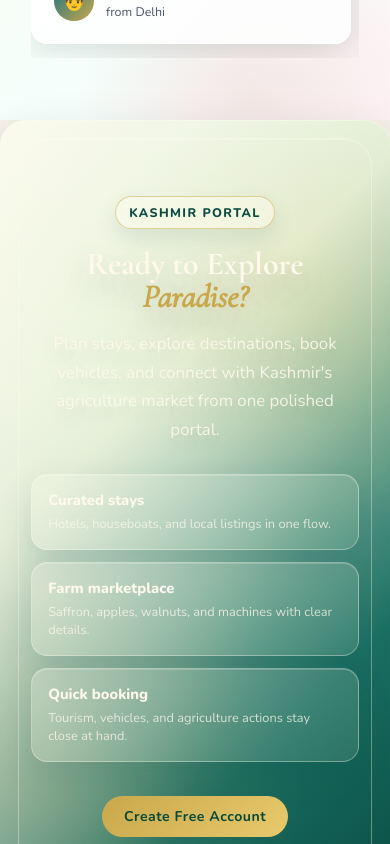
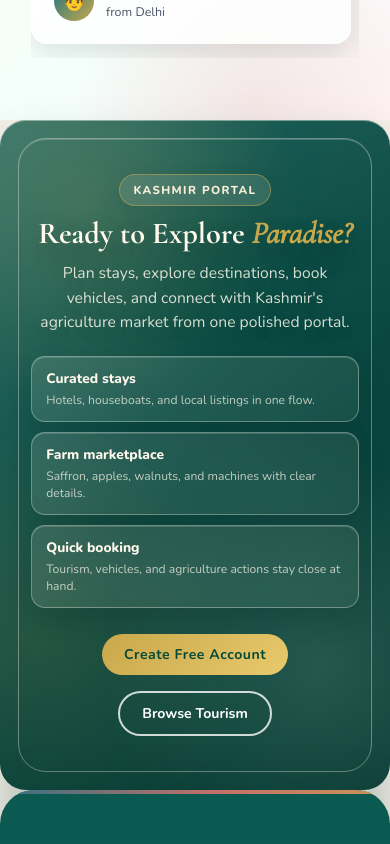
Before and after one commit to younisbhat014-glitch/kashmir-tourism-agriculture-v2, a React (Vite) app in the folder kashmir-app/: page / in a window 390 px wide. Shown: the part 2840-3684 px from the top of the page. Built offline with nearby package versions, Linux system fonts and the light colour scheme; no server answers.

Commit message:
Improve CTA readability

```diff
--- a/kashmir-app/src/pages/Home.jsx
+++ b/kashmir-app/src/pages/Home.jsx
@@ -249,11 +249,11 @@ function CTASection() {
 
   return (
     <section className="home-cta-section" style={{
-      padding: '76px 8%', textAlign: 'center',
+      padding: '54px 8%', textAlign: 'center',
       background: [
-        'radial-gradient(circle at 22% 18%, rgba(218,238,198,0.28) 0%, transparent 32%)',
-        'radial-gradient(circle at 82% 22%, rgba(225,193,84,0.22) 0%, transparent 30%)',
-        'linear-gradient(135deg, #edf6e9 0%, #dcebd2 34%, #1c7467 72%, #074a43 100%)',
+        'radial-gradient(circle at 22% 12%, rgba(201,168,76,0.18) 0%, transparent 32%)',
+        'radial-gradient(circle at 82% 82%, rgba(218,238,198,0.16) 0%, transparent 34%)',
+        'linear-gradient(135deg, #0c5a51 0%, #0a4a43 46%, #073b36 100%)',
       ].join(', '),
       position: 'relative', overflow: 'hidden',
     }}>
@@ -261,9 +261,9 @@ function CTASection() {
         position: 'absolute',
         inset: 0,
         backgroundImage: [
-          'linear-gradient(115deg, rgba(255,252,238,0.74) 0%, rgba(255,252,238,0.28) 35%, transparent 64%)',
-          'radial-gradient(circle at 12% 78%, rgba(201,168,76,0.18) 0%, transparent 34%)',
-          'linear-gradient(180deg, rgba(255,255,255,0.1), transparent 32%, rgba(5,54,47,0.18))',
+          'linear-gradient(115deg, rgba(255,252,238,0.12) 0%, transparent 42%)',
+          'radial-gradient(circle at 12% 78%, rgba(201,168,76,0.14) 0%, transparent 34%)',
+          'linear-gradient(180deg, rgba(255,255,255,0.05), transparent 32%, rgba(5,54,47,0.16))',
         ].join(', '),
       }}/>
       <div style={{
@@ -280,12 +280,12 @@ function CTASection() {
           alignItems: 'center',
           gap: 8,
           padding: '7px 13px',
-          marginBottom: 18,
+          marginBottom: 12,
           borderRadius: 999,
           border: '1px solid rgba(201,168,76,0.5)',
-          background: 'rgba(255,252,238,0.46)',
-          color: '#0c4c43',
-          fontSize: '0.78rem',
+          background: 'rgba(255,252,238,0.12)',
+          color: '#f8efd9',
+          fontSize: '0.72rem',
           fontWeight: 800,
           letterSpacing: 1.4,
           textTransform: 'uppercase',
@@ -293,31 +293,31 @@ function CTASection() {
         }}>
           Kashmir Portal
         </div>
-        <h2 style={{ fontFamily: 'Cormorant Garamond', fontSize: 'clamp(2rem,5vw,3.6rem)', color: '#fff9ec', marginBottom: 16, lineHeight: 1.05, textShadow: '0 14px 32px rgba(4,45,39,0.26)' }}>
+        <h2 style={{ fontFamily: 'Cormorant Garamond', fontSize: 'clamp(1.9rem,4.2vw,3.15rem)', color: '#fff9ec', marginBottom: 12, lineHeight: 1.04, textShadow: '0 12px 28px rgba(2,24,20,0.34)' }}>
           Ready to Explore <span style={{ color: 'var(--kashmir-gold)', fontStyle: 'italic' }}>Paradise?</span>
         </h2>
-        <p style={{ color: 'rgba(255,249,236,0.86)', fontSize: '1.05rem', lineHeight: 1.7, maxWidth: 650, margin: '0 auto 30px', textShadow: '0 8px 20px rgba(4,45,39,0.18)' }}>
+        <p style={{ color: 'rgba(255,249,236,0.84)', fontSize: '0.98rem', lineHeight: 1.55, maxWidth: 650, margin: '0 auto 22px', textShadow: '0 8px 20px rgba(2,24,20,0.24)' }}>
           Plan stays, explore destinations, book vehicles, and connect with Kashmir's agriculture market from one polished portal.
         </p>
         <div style={{
           display: 'grid',
           gridTemplateColumns: 'repeat(auto-fit, minmax(190px, 1fr))',
-          gap: 12,
+          gap: 10,
           maxWidth: 760,
-          margin: '0 auto 34px',
+          margin: '0 auto 26px',
           textAlign: 'left',
         }}>
           {highlights.map(([title, text]) => (
             <div key={title} style={{
-              padding: '15px 16px',
+              padding: '12px 14px',
               border: '1px solid rgba(255,252,238,0.32)',
-              borderRadius: 16,
-              background: 'linear-gradient(145deg, rgba(255,252,238,0.26), rgba(218,238,198,0.12))',
-              boxShadow: 'inset 0 1px rgba(255,255,255,0.2), 0 16px 34px rgba(5,72,62,0.14)',
+              borderRadius: 14,
+              background: 'linear-gradient(145deg, rgba(255,252,238,0.13), rgba(218,238,198,0.07))',
+              boxShadow: 'inset 0 1px rgba(255,255,255,0.16), 0 12px 26px rgba(2,24,20,0.14)',
               backdropFilter: 'blur(14px)',
             }}>
-              <div style={{ color: '#fff9ec', fontWeight: 900, fontSize: '0.92rem', marginBottom: 5 }}>{title}</div>
-              <div style={{ color: 'rgba(255,249,236,0.76)', fontSize: '0.8rem', lineHeight: 1.45 }}>{text}</div>
+              <div style={{ color: '#fff9ec', fontWeight: 900, fontSize: '0.86rem', marginBottom: 4 }}>{title}</div>
+              <div style={{ color: 'rgba(255,249,236,0.72)', fontSize: '0.76rem', lineHeight: 1.4 }}>{text}</div>
             </div>
           ))}
         </div>
```
